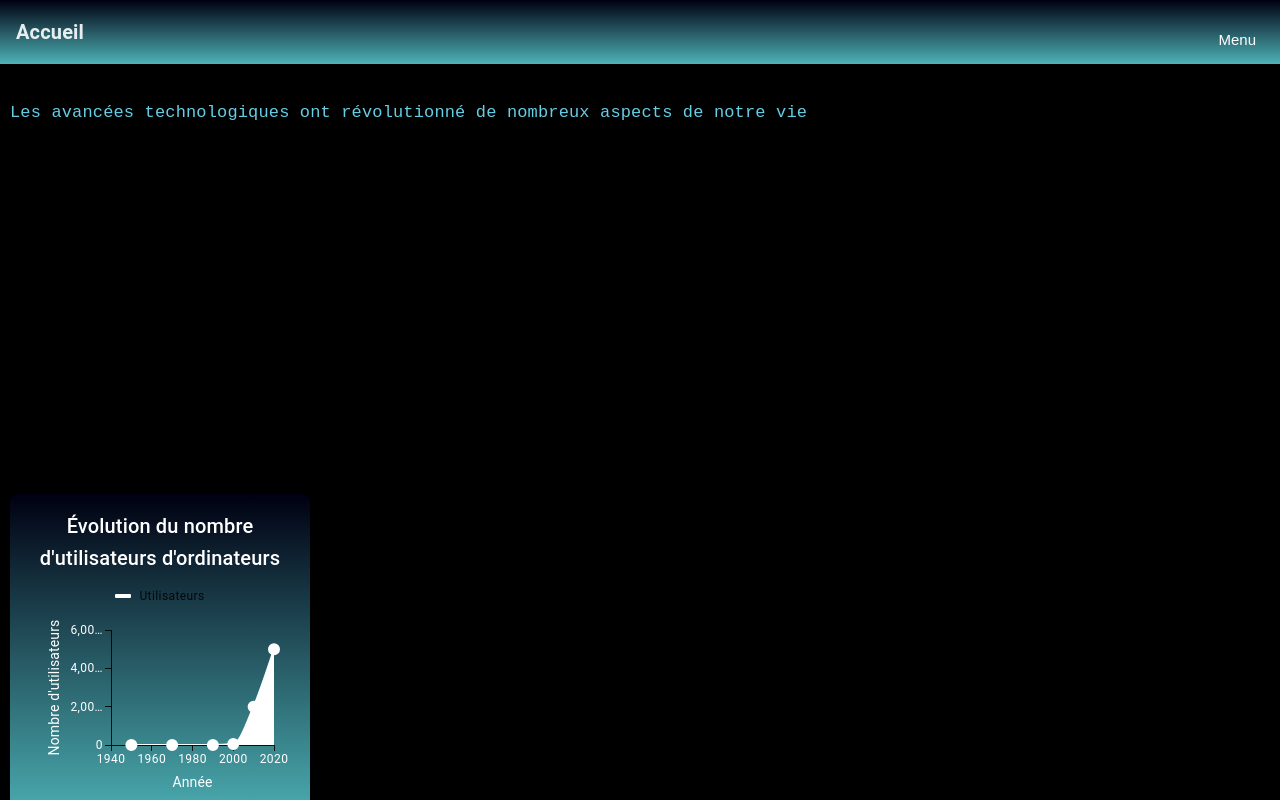
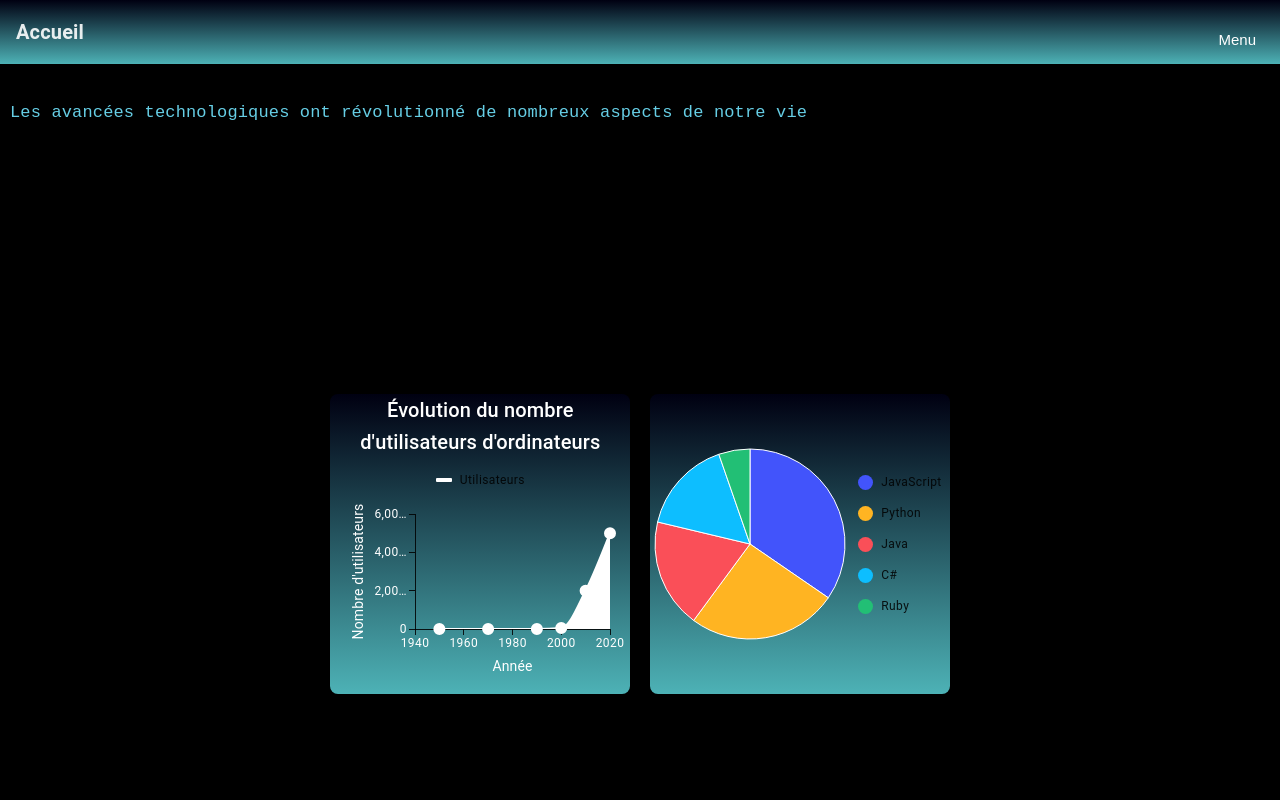
Before and after one commit to salah-dridi/mon-portfolio, a React (Create React App) app: page / in a window 1280 px wide. Built offline with nearby package versions, Linux system fonts and the light colour scheme; some icons are missing.

Commit message:
nouvelle version drawer3

```diff
--- a/src/Components/BasicLineChart.js
+++ b/src/Components/BasicLineChart.js
@@ -4,7 +4,7 @@ import { Typography, Box } from '@mui/material';
 
 export default function BasicLineChart() {
   return (
-    <Box sx={{ width: 300, borderRadius: 2, p: 2 ,background:'linear-gradient(to bottom, #001, #4db2b6)'}}>
+    <Box sx={{ width: 300, borderRadius: 2 ,background:'linear-gradient(to bottom, #001, #4db2b6)'}}>
       <Typography
         variant="h6"
         align="center"
--- /dev/null
+++ b/src/Components/PieActiveArc.js
@@ -0,0 +1,21 @@
+import * as React from 'react';
+import { PieChart } from '@mui/x-charts/PieChart';
+import { desktopOS,valueFormatter} from './webUsageStats';
+
+export default function PieActiveArc() {
+  return (
+    <PieChart
+      series={[
+        {
+          data: desktopOS,
+          highlightScope: { fade: 'global', highlight: 'item' },
+          faded: { innerRadius: 30, additionalRadius: -30, color: 'gray' },
+          valueFormatter
+        },
+      ]}
+      height={200}
+      width={200}
+      sx={{ borderRadius: 2 ,background:'linear-gradient(to bottom, #001, #4db2b6)'}}
+    />
+  );
+}
--- /dev/null
+++ b/src/Components/webUsageStats.js
@@ -0,0 +1,24 @@
+
+export const desktopOS = [
+  {
+    label: 'JavaScript',
+    value: 65,
+  },
+  {
+    label: 'Python',
+    value: 48,
+  },
+  {
+    label: 'Java',
+    value: 35,
+  },
+  {
+    label: 'C#',
+    value: 30,
+  },
+  {
+    label: 'Ruby',
+    value: 10,
+  },
+];
+export const valueFormatter = (item) => `${item.value}%`;
--- a/src/pages/Home.js
+++ b/src/pages/Home.js
@@ -1,6 +1,7 @@
 import { useState, useEffect } from 'react';
 import homeparagraphe1 from '../Data/HomeParagraphe';
 import BasicLineChart from '../Components/BasicLineChart';
+import PieActiveArc from '../Components/PieActiveArc';
 
 function Typewriter({ text, speed = 100 }) {
   const [displayedText, setDisplayedText] = useState('');
@@ -43,11 +44,9 @@ function Home() {
         flexDirection: 'column',
       }}
     >
-
       <div
         style={{
-          minHeight: 400,
-
+          minHeight: 300,
           overflow: 'hidden',
           marginBottom: 20,
         }}
@@ -55,7 +54,21 @@ function Home() {
         <Typewriter text={homeparagraphe1} speed={70} />
       </div>
 
-      <BasicLineChart />
+     <div
+  style={{
+    display: 'flex',
+    flexDirection: 'row',
+    gap: '20px',
+    flexWrap: 'wrap',
+    justifyContent: 'center',
+    width: 'fit-content',
+    margin: '0 auto'
+  }}
+>
+  <BasicLineChart />
+  <PieActiveArc />
+</div>
+
     </div>
   );
 }
```
